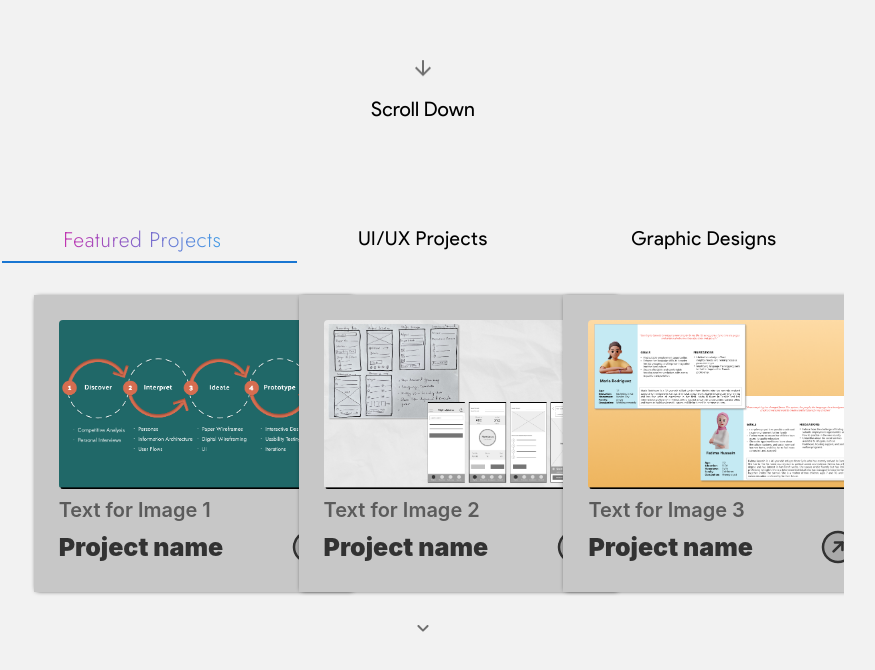
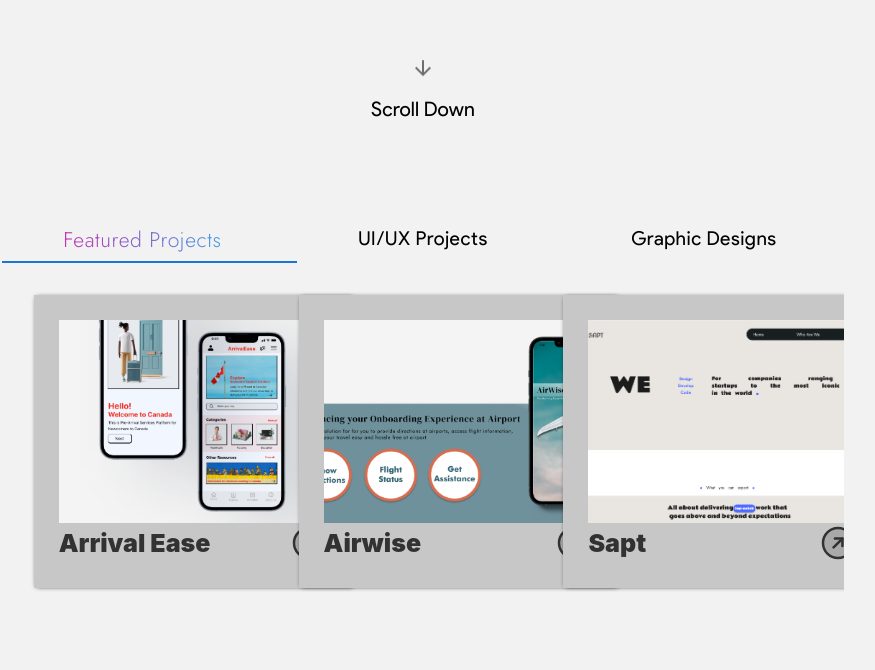
Before and after one commit to prabhangini/home, a React (Vite) app: page / in a window 1280 px wide. Shown: the part 554-1224 px from the top of the page, without its empty margins (217-1092 px from the left). After the commit the page ends 1198 px from the top, so only its background shows below. Built offline with nearby package versions, Linux system fonts and the light colour scheme.

Commit message:
Adding actual data to the featured projects tab

```diff
--- a/src/component/CardGrid.css
+++ b/src/component/CardGrid.css
@@ -1,3 +1,5 @@
+a {text-decoration: none; }
+
 .card {
     --main-color: #323232;
     --sub-color: #5b5b5b;
@@ -15,6 +17,23 @@
     transition: all 0.2s;
     cursor: pointer;
     box-shadow: 0px 0px 5px -1.5px #000;
+  }
+
+  .card__img-container {
+    width: 100%;
+    height: 0;
+    padding-top: 75%; /* This sets a 4:3 aspect ratio. Adjust as needed */
+    position: relative;
+    overflow: hidden;
+  }
+
+  .card__img {
+    position: absolute;
+    top: 0;
+    left: 0;
+    width: 100%;
+    height: 100%;
+    object-fit: cover;
   }
 
   .card::before {
--- a/src/component/CardGrid.jsx
+++ b/src/component/CardGrid.jsx
@@ -7,14 +7,13 @@ import './CardGrid.css';
 const Card = ({ imageSrc, link, text }) => {
   return (
     <div className="card">
-      <div className="card__img">
-        <a href={link} target="_blank" rel="noopener noreferrer">
-          <Box component="img" src={imageSrc} sx={{ width: '100%', borderRadius: 1 }} />
-        </a>
+      <a href={link} rel="noopener noreferrer">
+      <div className="card__img-container">
+      <img src={imageSrc} alt={text} className="card__img" />
       </div>
-      <div className="card__subtitle">{text}</div>
+      {/* <div className="card__subtitle">{text}</div> */}
       <div className="card__wrapper">
-        <div className="card__title">Project name</div>
+        <div className="card__title">{text}</div>
         <div className="card__icon">
           <svg xmlns="http://www.w3.org/2000/svg" viewBox="0 0 256 256" style={{ userSelect: 'none', width: '100%', height: '100%', display: 'inline-block', fill: 'rgb(224, 223, 220)', flexShrink: 0, cursor: 'auto' }} color="rgb(224, 223, 220)">
             <g color="rgb(224, 223, 220)">
@@ -26,6 +25,7 @@ const Card = ({ imageSrc, link, text }) => {
           </svg>
         </div>
       </div>
+      </a>
     </div>
   );
 };
--- a/src/page/ArrivalEase.jsx
+++ b/src/page/ArrivalEase.jsx
@@ -90,7 +90,7 @@ export default () => {
             </Grid> */}
 
 
-            <Box height={140} />
+            <Box height={50} />
             <Grid container>
                 <Grid item md={2} />
                 <Grid item md={2}>
@@ -188,7 +188,7 @@ export default () => {
                 <Grid item md={2} />
             </Grid> */}
 
-            <Box height={140} />
+            <Box height={50} />
             <Grid container>
                 <Grid item md={2} />
                 <Grid item md={2}>
--- a/src/page/Home.jsx
+++ b/src/page/Home.jsx
@@ -55,12 +55,12 @@ export default () => {
 
     const tabContents = {
         one: {
-            images: ['./1.png', './2.png', './3.png'],
-            texts: ['Text for Image 1', 'Text for Image 2', 'Text for Image 3'],
-            moreImages: ['./1.png', './2.png', './3.png'],
-            moreTexts: ['Text for Image 1', 'Text for Image 2', 'Text for Image 3'],
-            links: ['https://example.com/13', 'https://example.com/14', 'https://example.com/15'],
-            moreLinks: ['https://example.com/16', 'https://example.com/17', 'https://example.com/18']
+            images: ['./Arrivalease.png', './airwise.png', './Sapt/home.png'],
+            texts: ['Arrival Ease', 'Airwise', 'Sapt'],
+            moreImages: [],
+            moreTexts: [],
+            links: ['#/arrivalease', '#/airwise', '#/sapt'],
+            moreLinks: []
         },
         two: {
             images: ['./3.png', './2.png', './1.png'],
--- a/vite.config.js
+++ b/vite.config.js
@@ -5,4 +5,7 @@ import react from '@vitejs/plugin-react'
 export default defineConfig({
   base: '/home/',
   plugins: [react()],
+  optimizeDeps: {
+    include: ['react-player']
+  }
 })
```
Also changed, not shown: public/Sapt/home.png (added).
